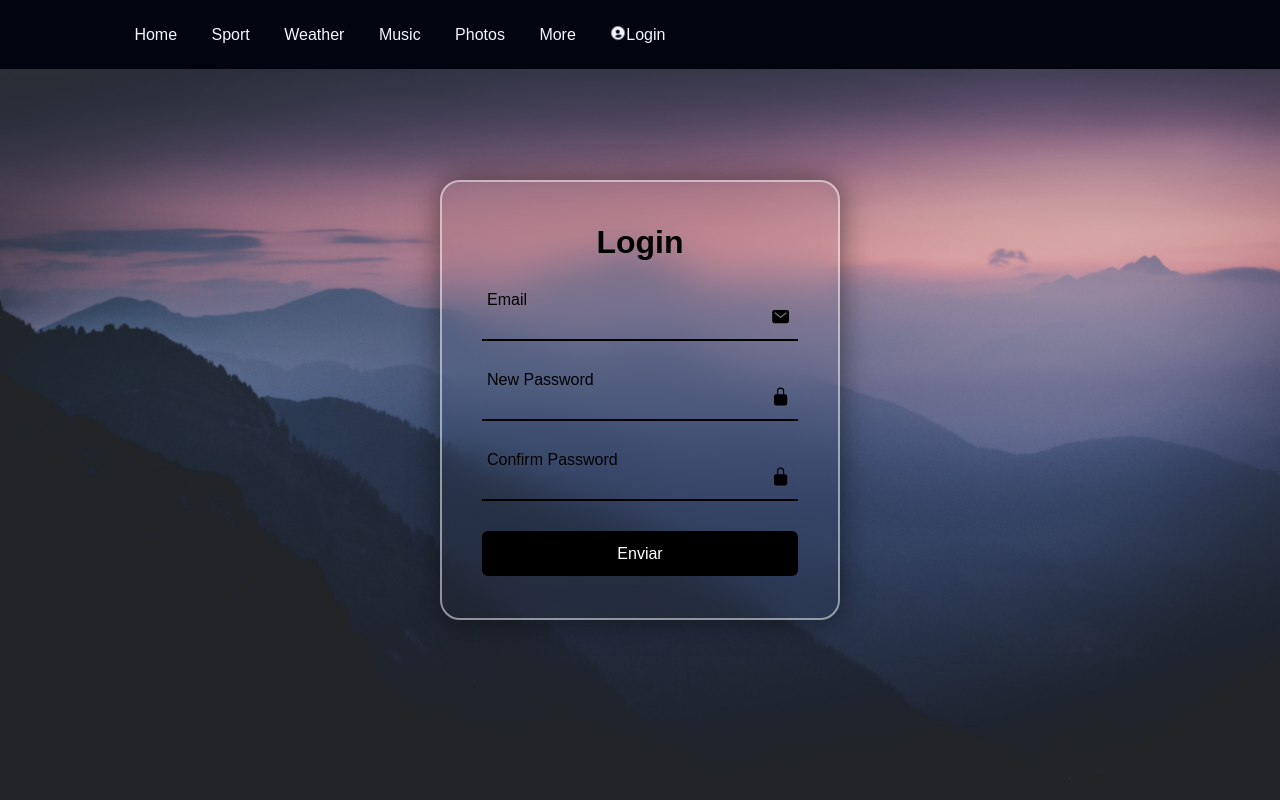
After one commit to Atarian-ByVoid/Metric-NewsBrasil, a PHP site: page /pages/esqueceu.html in a window 1280 px wide. The commit adds this page. Run offline with PHP 8.4, Linux system fonts and the light colour scheme.

Commit message:
Feat = adcionado a página de esqueceu a senha

```diff
--- /dev/null
+++ b/CSS/models/esqueceu.css
@@ -0,0 +1,168 @@
+*{
+    margin: 0;
+    padding: 0;
+    box-sizing: border-box;
+    font-family: 'Poppins',sans-serif;
+  }
+  body{
+    display: flex;
+    justify-content: center;
+    align-items: center;
+    min-height: 100vh;
+    background: url('/images/changeBackground/mountain_dark.jpg') no-repeat;
+    background-size: cover;
+    background-position: center;
+  }
+
+  .metric-logo{
+    width: 400px !important;
+    height: 300px;
+    margin-left: 50%;
+
+  }
+
+
+  .header{
+    position: fixed;
+    top: 0;
+    left: 0;
+    width: 100%;
+    padding: 25px 10.5%;
+    background: transparent;
+    display: flex;
+    justify-content: space-between;
+    align-items: center;
+    z-index: 100;
+    background-color: #020410;
+    /* border-bottom-left-radius: 9px;
+    border-bottom-right-radius: 9px; */
+
+
+  }
+  .header label{
+    margin-right: 10px;
+    color: aliceblue;
+    font-size: 32px ;
+    display: inline;
+    justify-content: left;
+    font-family: 'Franklin Gothic Medium', 'Arial Narrow', Arial, sans-serif;
+
+  }
+  .navbar a{
+    position: relative;
+    font-size: 16px;
+    color: aliceblue;
+    text-decoration: none;
+    font-weight: 500;
+    margin-right: 30px;
+  }
+
+  .navbar a::after{
+    content: '';
+    position: absolute;
+    left:0 ;
+    bottom: -6px;
+    width: 100%;
+    height: 2px;
+    background: #eee;
+    border-radius: 5px;
+    -webkit-border-radius: 5px;
+    -moz-border-radius: 5px;
+    -ms-border-radius: 5px;
+    -o-border-radius: 5px;
+    transform: translateY(10px);
+    opacity: 0;
+    transition: .5s;
+    -webkit-transform: translateY(10px);
+    -moz-transform: translateY(10px);
+    -ms-transform: translateY(10px);
+    -o-transform: translateY(10px);
+    -webkit-transition: .5s;
+    -moz-transition: .5s;
+    -ms-transition: .5s;
+    -o-transition: .5s;
+  }
+
+  .navbar a:hover::after{
+    transform: translateY(0);
+    -webkit-transform: translateY(0);
+    -moz-transform: translateY(0);
+    -ms-transform: translateY(0);
+    -o-transform: translateY(0);
+    opacity: 1;
+
+  }
+  .wrapper{
+    position: relative;
+    width: 400px;
+    height: 440px;
+    background: transparent;
+    border: 2px solid rgba(255,255,255,0.5);
+    border-radius: 20px;
+    backdrop-filter: blur(20px);
+    box-shadow: 0 0 30px rgba(0,0,0,0.5);
+    display: flex;
+    justify-content: center;
+    align-items: center;
+    overflow: hidden;
+    transition: transform .5s ease,height .2 ease;
+
+  }
+  .wrapper .form-box{
+    width: 100%;
+    padding: 40px;
+  }
+
+.form-box h2{
+    font-size: 2em;
+    color: #000;
+    text-align: center;
+  }
+
+  .input-box{
+    position: relative;
+    width: 100%;
+    height: 50px;
+    border-bottom: 2px solid #000;
+    margin: 30px 0 ;
+  }
+  .input-box label{
+    position: absolute;
+    left: 5px;
+    font-size: 1em;
+    color: #000;
+    font-weight: 500;
+    pointer-events: none;
+
+  }
+
+  .input-box input{
+    width: 100%;
+    height: 100%;
+    background: transparent;
+    border: none;
+    outline: none;
+    font-size: 1em;
+    color: #000;
+    font-weight: 600;
+    padding: 15px 35px 0 5px;
+  }
+  .input-box .icon{
+    position: absolute;
+    right: 8px;
+    font-size: 1.2em;
+    color: #000;
+    line-height: 57px;
+  }
+  .btn{
+    width: 100%;
+    height: 45px;
+    background: #000;
+    border: none;
+    outline: none;
+    border-radius: 6px;
+    cursor: pointer;
+    font-size: 1em;
+    color: white;
+    font-weight: 500;
+  }
--- /dev/null
+++ b/JS/esqueceu.js
@@ -0,0 +1,16 @@
+function redirecionar() {
+    window.location.href = "/pages/login.html";
+  }
+
+  function validarSenha() {
+    let senha = document.getElementById("input-senha").value;
+    let confirmarSenha = document.getElementById("input-confirma").value;
+
+    if (senha === confirmarSenha) {
+      redirecionar();
+    } else {
+      alert("As senhas não correspondem. Por favor, tente novamente.");
+    }
+  }
+
+  document.querySelector(".btn").addEventListener("click", validarSenha);
--- /dev/null
+++ b/pages/esqueceu.html
@@ -0,0 +1,56 @@
+<!DOCTYPE html>
+<html lang="en">
+<head>
+    <meta charset="UTF-8">
+    <meta http-equiv="X-UA-Compatible" content="IE=edge">
+    <meta name="viewport" content="width=device-width, initial-scale=1.0">
+    <link href='https://unpkg.com/boxicons@2.1.4/css/boxicons.min.css' rel='stylesheet'>
+    <link rel="stylesheet" href="/CSS/models/esqueceu.css">
+    <title>Esqueceu a senha?</title>
+</head>
+<body>
+    <body>
+        <header class="header">
+          <nav class="navbar">
+            <a href="/home.html">Home</a>
+            <a href="/pages/sport.html">Sport</a>
+            <a href="/pages/weather.html">Weather</a>
+            <a href="/pages/music.html">Music</a>
+            <a href="/pages/photos.html">Photos</a>
+            <!-- <a href="/pages/realTimeStopwatch.html">Real time stopwatch</a> -->
+            <a href="/pages/more.html">More</a>
+          <a href="/pages/login.html">   <i class='bx bxs-user-circle bx-tada bx-flip-horizontal'></i>Login</a>
+          </nav>
+        </header>
+
+        <div class="wrapper">
+
+            <div class="form-box login">
+                <h2>Login</h2>
+                <form action="#">
+                    <div class="input-box">
+                        <span class="icon"><ion-icon name="mail"></ion-icon></ion-icon></span>
+                        <input type="email" required>
+                        <label >Email</label>
+                    </div>
+                    <div class="input-box">
+                        <span class="icon"><ion-icon name="lock-closed"></ion-icon></span>
+                        <input type="password" id="input-senha" required>
+                        <label >New Password</label>
+                    </div>
+                    <div class="input-box">
+                        <span class="icon"><ion-icon name="lock-closed"></ion-icon></span>
+                        <input type="password" id="input-confirma" required >
+                        <label >Confirm Password</label>
+                    </div>
+
+                    <button type="submit" class="btn">Enviar</button>
+                </form>
+            </div>
+
+            <script src="/JS/esqueceu.js"></script>
+
+            <script type="module" src="https://unpkg.com/ionicons@7.1.0/dist/ionicons/ionicons.esm.js"></script>
+<script nomodule src="https://unpkg.com/ionicons@7.1.0/dist/ionicons/ionicons.js"></script>
+</body>
+</html>
--- a/pages/login.html
+++ b/pages/login.html
@@ -43,7 +43,7 @@
                 </div>
                 <div class="remeber">
                     <label><input type="checkbox">Remeber me</label>
-                    <a href="#">Forgot Passowd?</a>
+                    <a href="esqueceu.html">Forgot Passowd?</a>
                 </div>
                 <button type="submit" class="btn">Login</button>
                 <div class="login-register">
```
Also changed, not shown: CSS/login.css (+1 -8 lines).
